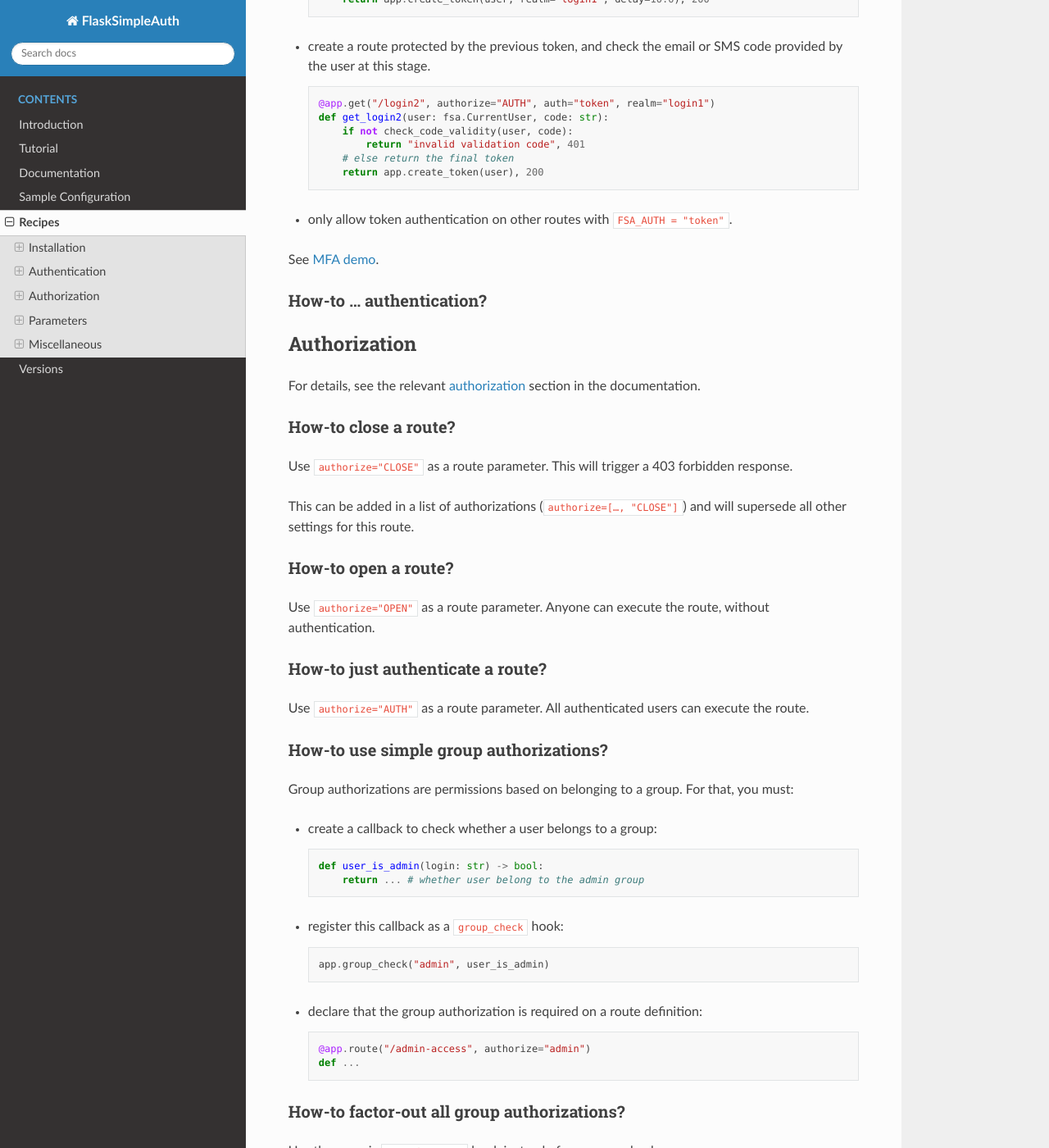
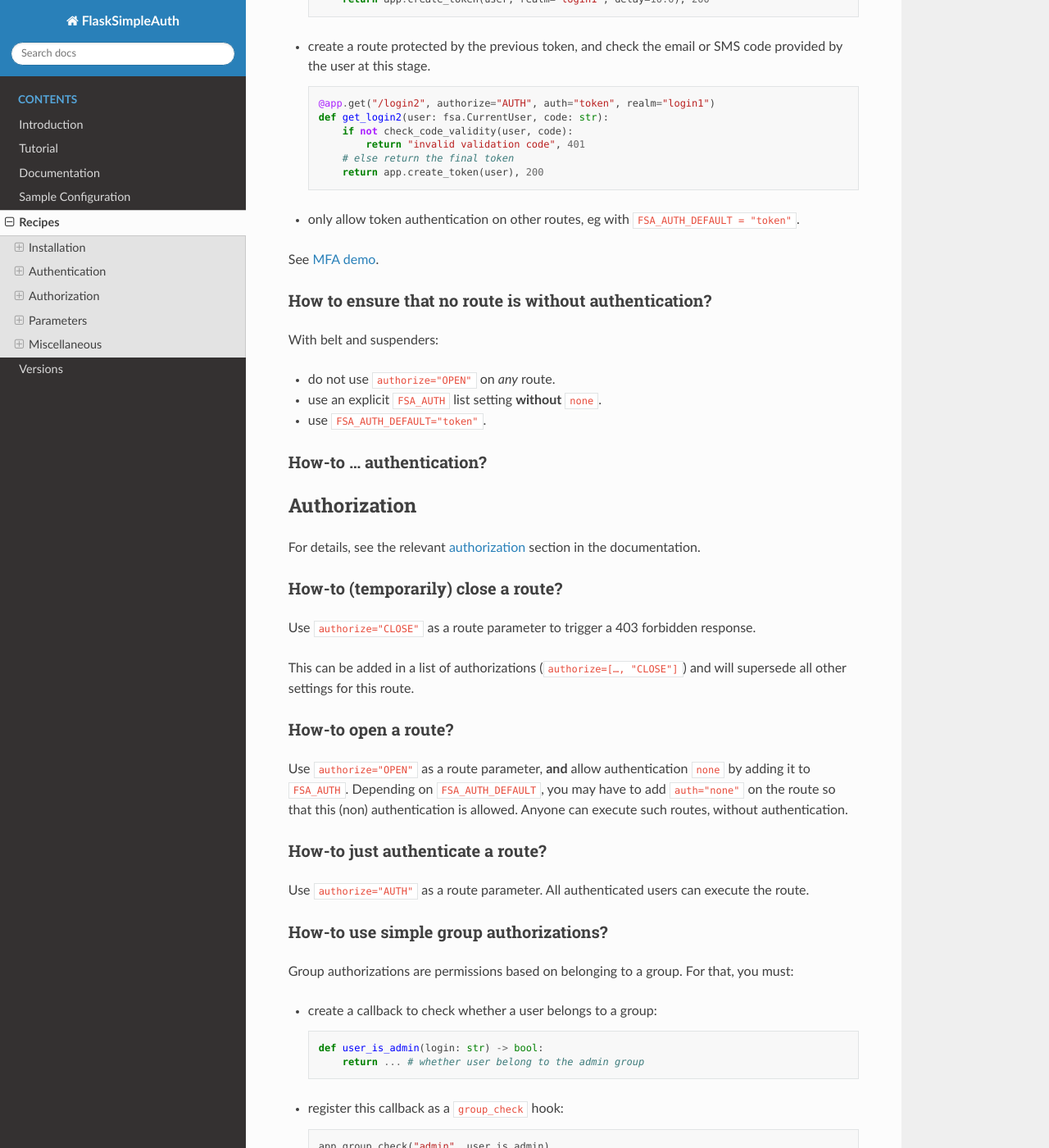
Before and after one commit to zx80/flask-simple-auth, a Sphinx documentation site: the page built from docs/RECIPES.md, in a window 1280 px wide and 1400 px high, scrolled down 3748 px. Shown: the whole window at 82% size. Built offline with Sphinx 7.4.7 and the Read the Docs theme 2.0.0, drawn with Linux system fonts in a browser that asks for light colours; pages that are not in the unit, such as notebooks, are missing from menus; some of the changed text lies outside the part shown.

Commit message:
proofread recipes

````diff
--- a/docs/RECIPES.md
+++ b/docs/RECIPES.md
@@ -114,7 +114,7 @@
   ```python
   def xyz_authentication(app, req):
       # investigate the request and return the login or None for 401
-      # possibly raise an ErrorResponse
+      # possibly raise an ErrorResponse with fsa.err(…)
       return ...
   ```
 
@@ -141,7 +141,7 @@
 clear password to the authentication server to check whether it is accepted.
 To do that:
 
-- create a new password checking function which will do that.
+- create a new password checking function:
 
   ```python
   def check_login_password_with_AD_server(login: str, password: str) -> bool|None:
@@ -153,7 +153,7 @@
   - on `True`: the password is accepted
   - on `False`: it is not
   - on `None`: 401 (no such user)
-  - if unhappy: raise an `ErrorResponse` exception
+  - if unhappy: raise an `ErrorResponse` exception with `fsa.err(...)`
 - register this hook
 
   ```python
@@ -191,9 +191,18 @@
       return app.create_token(user), 200
   ```
 
-- only allow token authentication on other routes with `FSA_AUTH = "token"`.
+- only allow token authentication on other routes, eg with
+  `FSA_AUTH_DEFAULT = "token"`.
 
 See [MFA demo](https://github.com/zx80/flask-simple-auth/blob/main/demo/mfa.py).
+
+### How to ensure that no route is without authentication?
+
+With belt and suspenders:
+
+- do not use `authorize="OPEN"` on _any_ route.
+- use an explicit `FSA_AUTH` list setting **without** `none`.
+- use `FSA_AUTH_DEFAULT="token"`.
 
 ### How-to ... authentication?
 
@@ -203,18 +212,20 @@
 [authorization](https://zx80.github.io/flask-simple-auth/DOCUMENTATION.html#authorization)
 section in the documentation.
 
-### How-to close a route?
+### How-to (temporarily) close a route?
 
-Use `authorize="CLOSE"` as a route parameter.
-This will trigger a 403 forbidden response.
+Use `authorize="CLOSE"` as a route parameter to trigger a 403 forbidden response.
 
 This can be added in a list of authorizations (`authorize=[…, "CLOSE"]`)
 and will supersede all other settings for this route.
 
 ### How-to open a route?
 
-Use `authorize="OPEN"` as a route parameter.
-Anyone can execute the route, without authentication.
+Use `authorize="OPEN"` as a route parameter, **and** allow authentication `none`
+by adding it to `FSA_AUTH`.
+Depending on `FSA_AUTH_DEFAULT`, you may have to add `auth="none"` on the route
+so that this (non) authentication is allowed.
+Anyone can execute such routes, without authentication.
 
 ### How-to just authenticate a route?
 
@@ -242,7 +253,7 @@
 - declare that the group authorization is required on a route definition:
 
   ```python
-  @app.route("/admin-access", authorize="admin")
+  @app.route("/admin", authorize="admin")
   def ...
   ```
 
@@ -278,7 +289,7 @@
   the role.
 
   ```python
-  @app.patch("/stuff/<id>", authorize=("stuff", "id", "update")
+  @app.patch("/stuff/<id>", authorize=("stuff", "id", "update"))
   def patch_stuff_id(id: int, ...):
       return ...
   ```
@@ -349,7 +360,8 @@
 
 The default configuration emphasizes security, so non TLS connections are
 rejected, unless running on *localhost* for tests.
-To allow non-TLS connections, set `FSA_SECURE = False`.
+To allow non-TLS connections, set `FSA_SECURE = False` and feel deeply ashamed
+to have done that.
 
 ### How-to use a shared REDIS cache?
 
````
Also changed, not shown: other parts of docs/RECIPES.md (+3 -3 lines).
